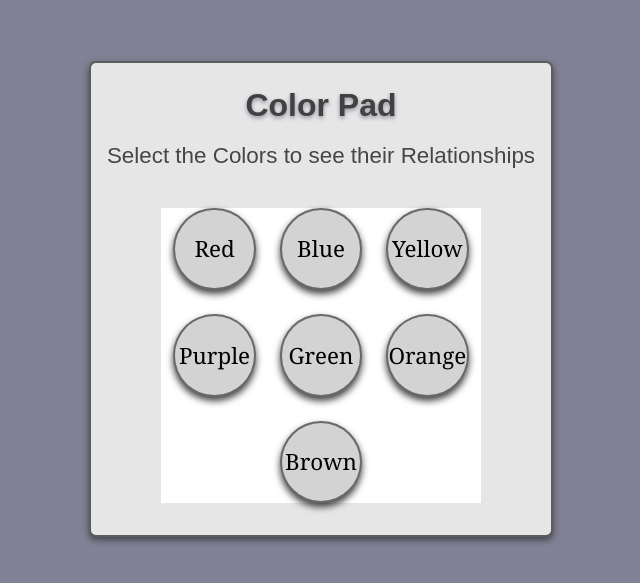
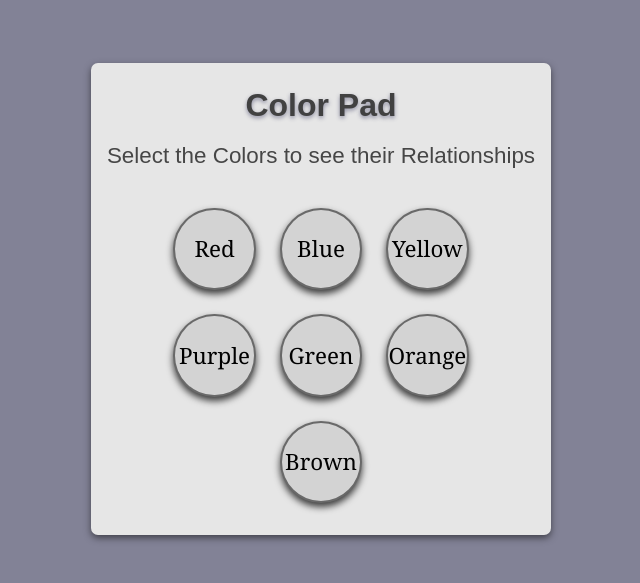
Before and after one commit to Luffy-Montoya/Color-Pad, a React (Vite) app: page / in a window 1280 px wide. Shown: the part 101-684 px from the top of the page, without its empty margins (319-959 px from the left). Built offline with nearby package versions, Linux system fonts and the light colour scheme.

Commit message:
Update index.css

```diff
--- a/index.css
+++ b/index.css
@@ -3,18 +3,20 @@ body {
 }
 
 main {
-    align-content: center;
+    display: flex;
+    align-items: center;
     height: 100%;
     background: rgb(130,130,150);
-    justify-items: center;
+    justify-content: center;
 }
 
 section {
+    display: flex;
+    flex-direction: column;
     background: rgb(230,230,230);
-    justify-items: center;
+    align-items: center;
     height: fit-content;
     padding: 1.5em 1em 2em;
-    border: 2px solid rgb(0,0,0,.6);
     box-shadow: 0 3px 7px rgb(0,0,0,.5);
     border-radius: 7px;
 }
@@ -44,8 +46,6 @@ h1 {
     max-width: 20em;
     justify-content: center;
     font-family: Georgia, 'Times New Roman', Times, serif;
-    background-color: white;
-    justify-self: center;
 }
 
 .buttonsContainer > div{
```
